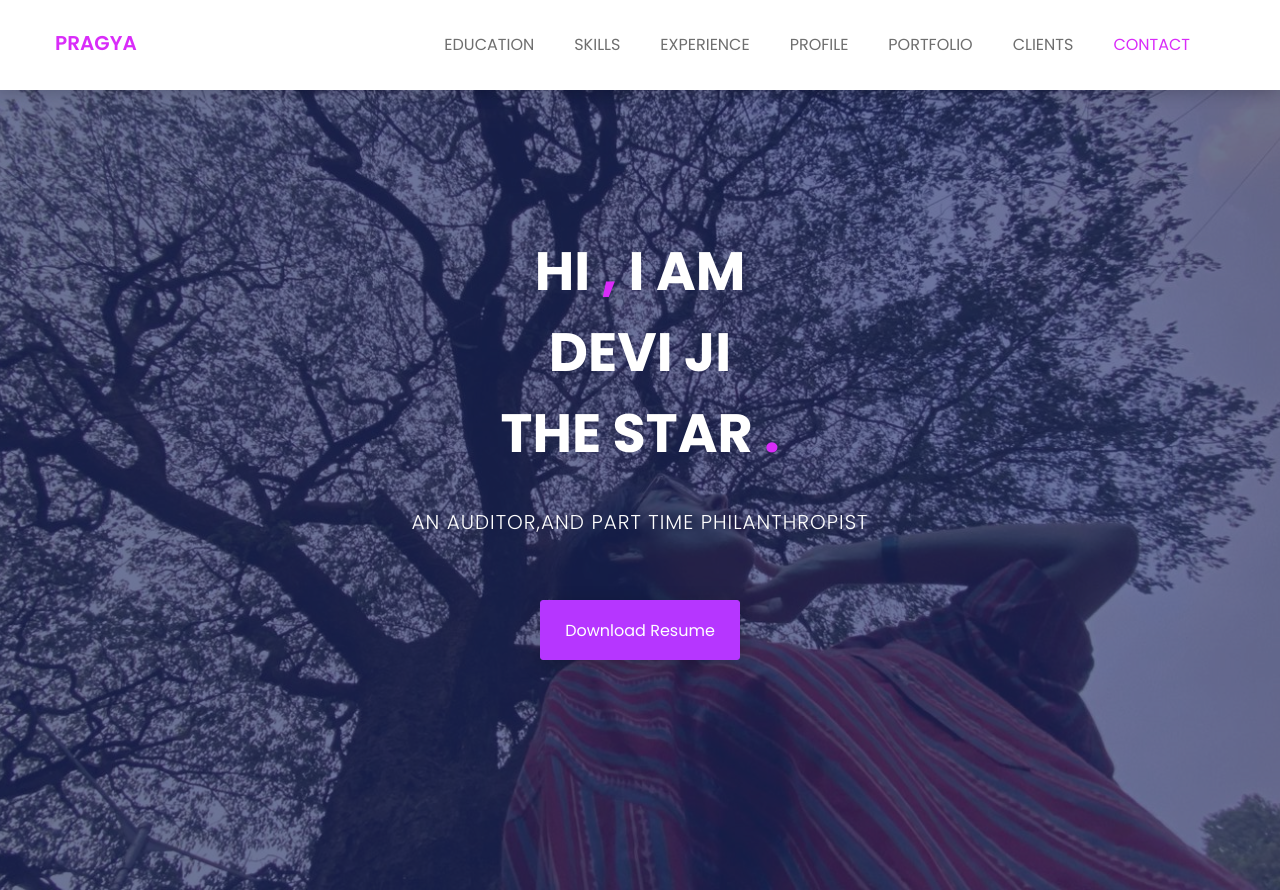
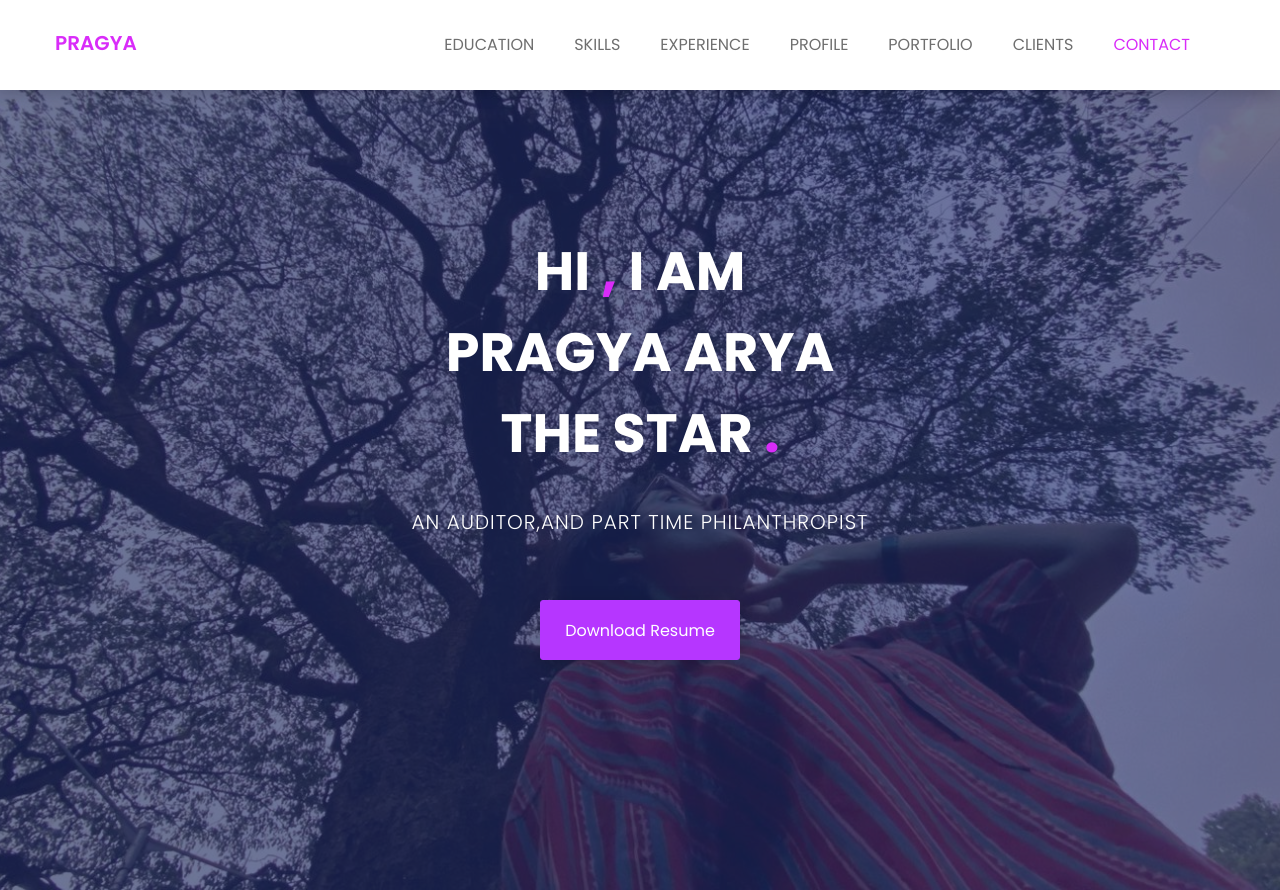
Before and after one commit to Deviji-30/resume, a plain HTML site: page index.html in a window 1280 px wide. Shown: the top 890 px of the page. Drawn offline with nearby package versions, Linux system fonts and the light colour scheme.

Commit message:
Update index.html

```diff
--- a/index.html
+++ b/index.html
@@ -103,7 +103,7 @@
 				<div class="row">
 					<div class="col-md-12 text-center">
 						<div class="header-text">
-							<h2>hi <span>,</span> I am <br> Devi Ji <br>  The Star <span>.</span>   </h2>
+							<h2>hi <span>,</span> I am <br> Pragya Arya <br>  The Star <span>.</span>   </h2>
 							<p>
 								An Auditor,and part Time philanthropist</p>
 							<a href="assets/download/resume.pdf" download>download resume</a>
```
